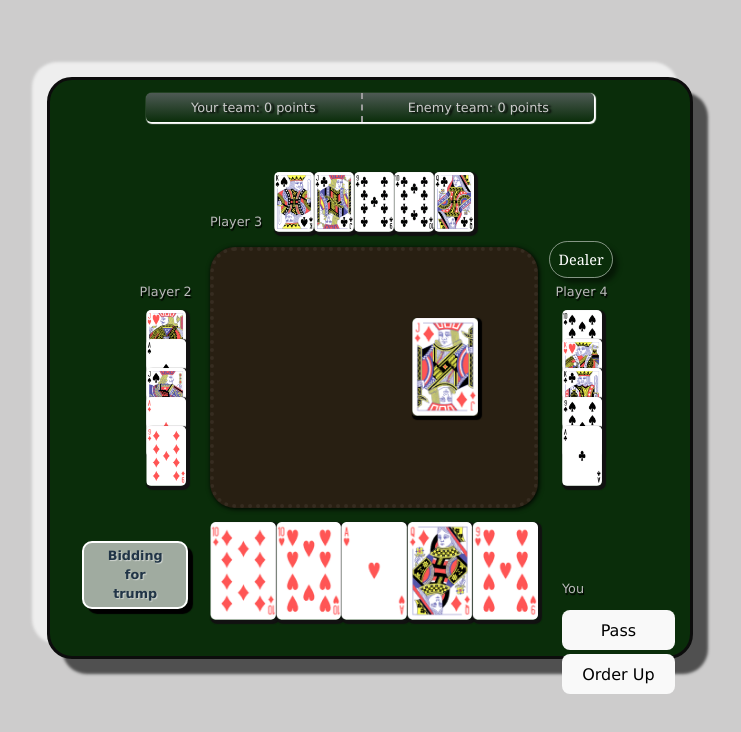
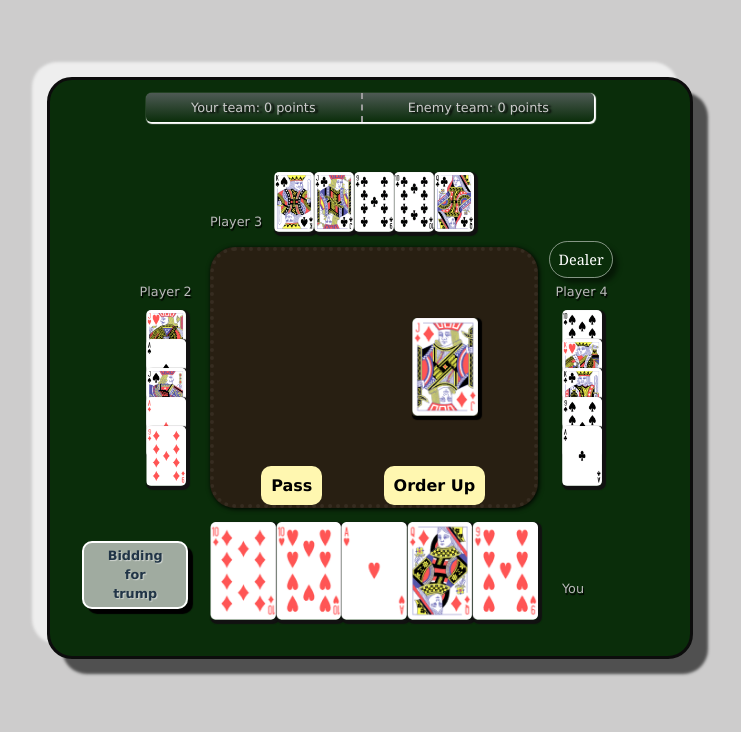
Before and after one commit to jasminealmassri/Euchre.Web, a React (Vite) app in the folder euchre-react/: page / in a window 1280 px wide. Shown: the top 732 px of the page, without its empty margins (270-1011 px from the left). Built offline with nearby package versions, Linux system fonts and the light colour scheme.

Commit message:
Styled prompt component

```diff
--- a/euchre-react/src/components/CardComponent.css
+++ b/euchre-react/src/components/CardComponent.css
@@ -87,3 +87,25 @@
     top: 50%;
   }
 }
+
+@keyframes shake {
+  0% {
+    transform: translateX(0);
+  }
+  25% {
+    transform: translateX(-5px);
+  }
+  50% {
+    transform: translateX(5px);
+  }
+  75% {
+    transform: translateX(-5px);
+  }
+  100% {
+    transform: translateX(0);
+  }
+}
+
+.shake {
+  animation: shake 0.5s ease-in-out;
+}
--- a/euchre-react/src/components/ComputerPlayer.tsx
+++ b/euchre-react/src/components/ComputerPlayer.tsx
@@ -249,26 +249,26 @@ const ComputerPlayer = ({ playerPointer }: PlayerProps) => {
           <div
             style={{ display: "flex", flexDirection: "column", gap: "0.25em" }}
           >
-            {canBid && (
+            {/* {canBid && (
               <>
                 <button onClick={() => dispatch(pass())}>Pass</button>
                 <button onClick={() => dispatch(orderUp(playerPointer))}>
                   Order Up
                 </button>
               </>
-            )}
-            {mustDeclare && (
+            )} */}
+            {/* {mustDeclare && (
               <>
                 <button onClick={() => dispatch(declare())}>Play Alone</button>
                 <button onClick={() => dispatch(declare())}>
                   Play With Partner
                 </button>
               </>
-            )}
-            {canCallTrump && <TrumpSelector onClick={handleTrumpClick} />}
+            )} */}
+            {/* {canCallTrump && <TrumpSelector onClick={handleTrumpClick} />}
             {canCallTrump && !mustCallTrump && (
               <button onClick={() => dispatch(passOnTrump())}>Pass</button>
-            )}
+            )} */}
           </div>
         </div>
       </div>
--- a/euchre-react/src/components/HumanPlayer.tsx
+++ b/euchre-react/src/components/HumanPlayer.tsx
@@ -135,9 +135,6 @@ const HumanPlayer = ({ playerPointer }: PlayerProps) => {
         </div>
 
         <div className={`player-${playerPointer + 1}-prompt`}>
-          <div
-            style={{ display: "flex", flexDirection: "column", gap: "0.25em" }}
-          >
           {/* {hand.length > 0 && player.type === PlayerType.HUMAN && (
               <button
                 onClick={() => dispatch(sortPile(`player${playerPointer + 1}`))}
@@ -147,18 +144,26 @@ const HumanPlayer = ({ playerPointer }: PlayerProps) => {
             )} */}
           {canBid && (
             <>
-                <button onClick={() => dispatch(pass())}>Pass</button>
-                <button onClick={() => dispatch(orderUp(playerPointer))}>
+              <button className="prompt" onClick={() => dispatch(pass())}>
+                Pass
+              </button>
+              <button
+                className="prompt"
+                onClick={() => dispatch(orderUp(playerPointer))}
+              >
                 Order Up
               </button>
             </>
           )}
           {mustDeclare && (
             <>
-                <button onClick={() => dispatch(declare("alone"))}>
+              <button
+                className="prompt"
+                onClick={() => dispatch(declare("alone"))}
+              >
                 Play Alone
               </button>
-                <button onClick={() => dispatch(declare())}>
+              <button className="prompt" onClick={() => dispatch(declare())}>
                 Play With Partner
               </button>
             </>
@@ -173,9 +178,10 @@ const HumanPlayer = ({ playerPointer }: PlayerProps) => {
             )} */}
           {canCallTrump && <TrumpSelector onClick={handleTrumpClick} />}
           {canCallTrump && !mustCallTrump && (
-              <button onClick={() => dispatch(passOnTrump())}>Pass</button>
+            <button className="prompt" onClick={() => dispatch(passOnTrump())}>
+              Pass
+            </button>
           )}
-          </div>
         </div>
       </div>
       {playerPointer === dealer && (
--- a/euchre-react/src/components/Player.css
+++ b/euchre-react/src/components/Player.css
@@ -1,7 +1,25 @@
 .player-1-prompt {
   position: absolute;
-  top: 92%;
-  left: 80%;
+  top: 67%;
+  left: 33%;
+  width: 35%;
+  gap: 1rem;
+  display: flex;
+  justify-content: space-between;
+}
+
+.prompt {
+  background-color: rgb(255, 247, 176);
+  padding: 4%;
+  cursor: pointer;
+  font-weight: bold;
+  border-radius: 10px;
+  transition: all 0.15s linear;
+}
+
+.prompt:hover {
+  background-color: rgb(220, 184, 112);
+  transform: scale(120%);
 }
 
 .player-2-prompt {
```
Lines whose indentation alone changed are shown as unchanged.
